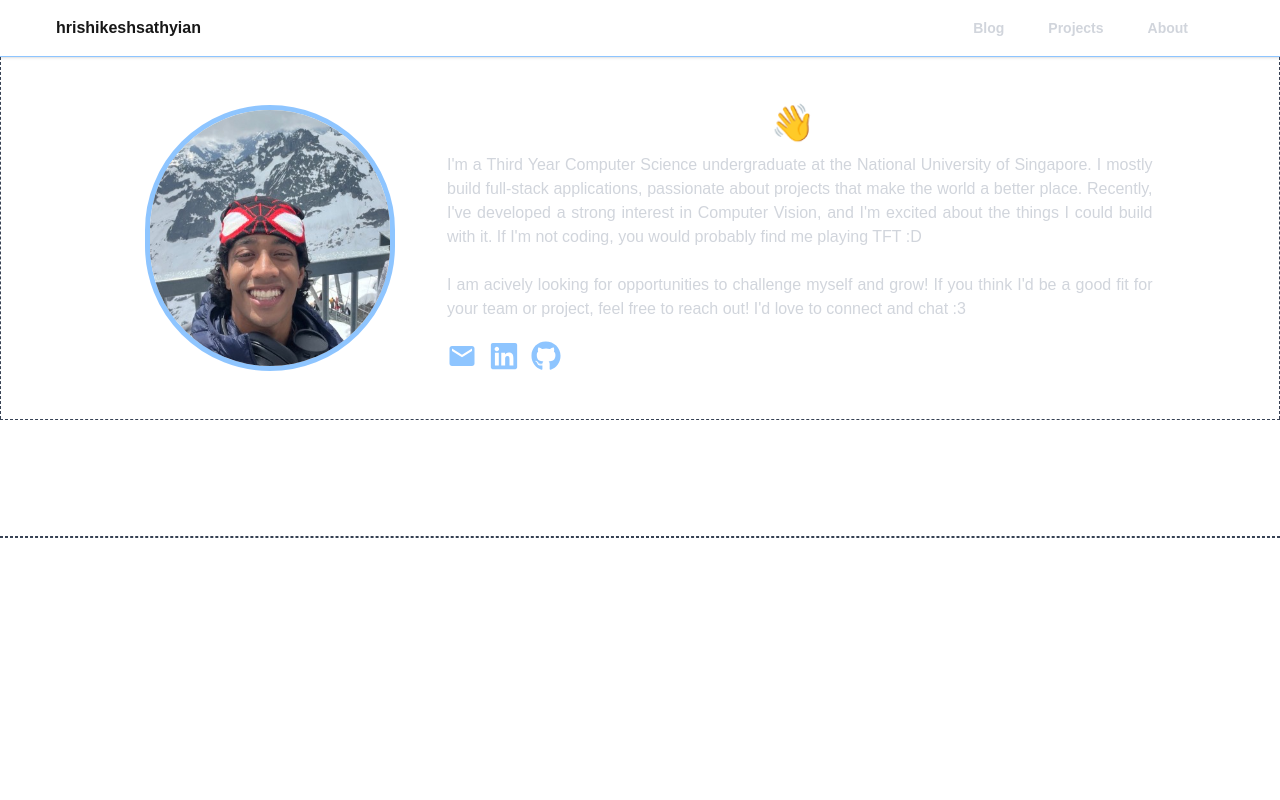
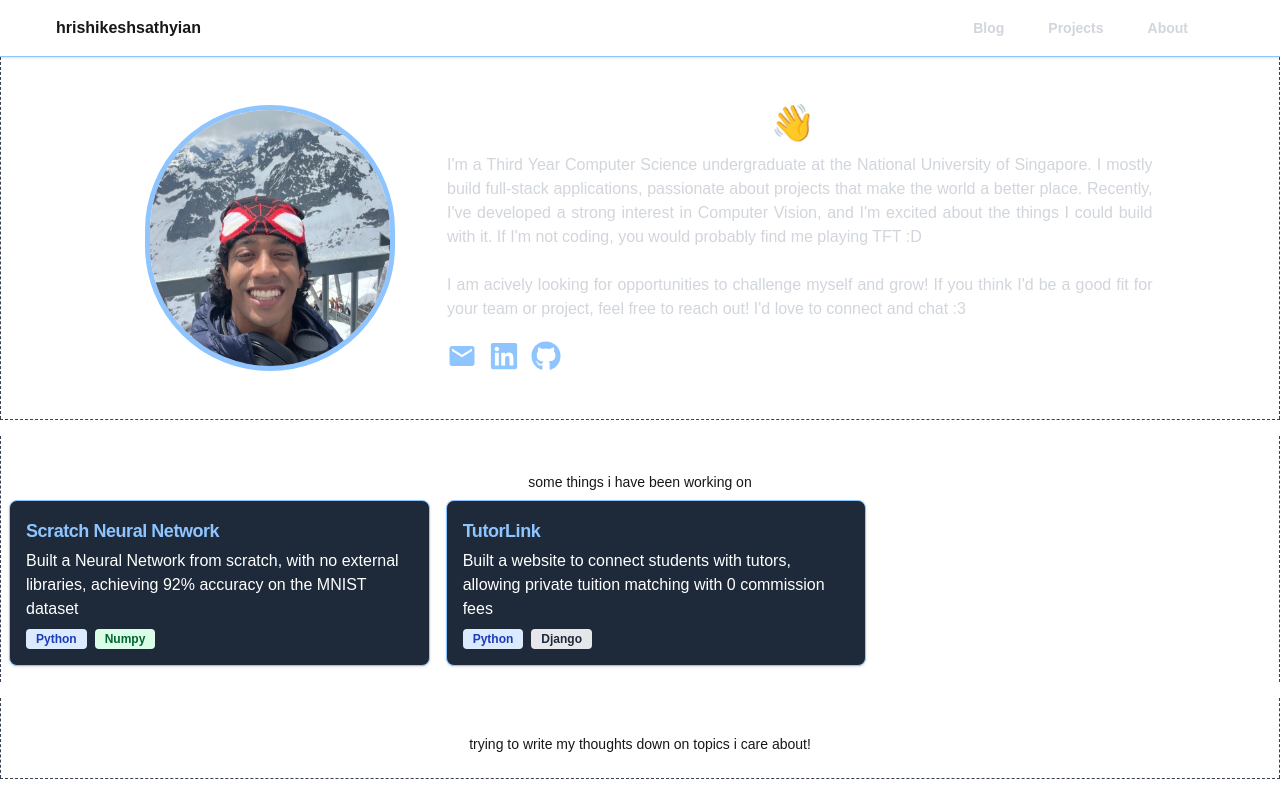
Before and after one commit to hrishikeshsathyian/hrishi-blog, a Next.js app in the folder hrishiblog/: page / in a window 1280 px wide. Built offline with nearby package versions, Linux system fonts and the light colour scheme.

Commit message:
Set up project cards

```diff
--- a/hrishiblog/src/app/page.tsx
+++ b/hrishiblog/src/app/page.tsx
@@ -7,6 +7,7 @@ import { FaGithub, FaLinkedin } from "react-icons/fa";
 import { useState, useEffect } from "react";
 import { Typewriter } from "react-simple-typewriter";
 import { motion } from "framer-motion";
+import ProjectCard from "@/components/ProjectCard";
 
 enum Stage {
   TYPEWRITER = "TYPEWRITER",
@@ -31,11 +32,14 @@ export default function Home() {
           animate={
             stage === Stage.RENDER
               ? { top: "6.5rem", left: "4rem", x: 500, y: "0%", scale: 1 }
-            : { top: "50%", left: "50%", x: "-50%", y: "-50%", scale: 1}
+              : { top: "50%", left: "50%", x: "-50%", y: "-50%", scale: 1 }
           }
           transition={{ duration: 1 }}
-        className="fixed text-4xl font-bold text-white z-50"
+          className={`text-4xl font-bold text-white z-50 ${
+            stage === Stage.RENDER ? "absolute" : "fixed"
+          }`}
         >
+
         {stage === Stage.TYPEWRITER ? (
           <Typewriter
             words={["hi im hrishi "]}
@@ -109,12 +113,40 @@ export default function Home() {
             </div>
           </div>
           </div>
-          <div className="w-full border-b border-dashed border-gray-700 flex justify-center">
-            <div className="mx-auto pb-12 max-w-7xl">
-                <h1 className="text-3xl font-bold text-white my-4">projects</h1>
+          <div className="mx-auto max-w-7xl border-l border-r border-dashed border-gray-700">
+            <div className="pb-2 justify-center text-center">
+              <h1 className="text-3xl font-bold text-white mt-4">featured projects</h1>
+              <p className="text-sm text-grey-200">some things i have been working on</p>
+            </div>
+            <div className="flex flex-row gap-4 pb-4 px-2">
+                <div className="w-full md:w-1/2 lg:w-1/3">
+                  <ProjectCard
+                    title="Scratch Neural Network"
+                    description="Built a Neural Network from scratch, with no external libraries, achieving 92% accuracy on the MNIST dataset"
+                    tags={["Python", "Numpy"]}
+                    link="https://github.com/hrishikeshsathyian/ScratchNN"
+                  />
+                </div>
+                <div className="w-full md:w-1/2 lg:w-1/3">
+                  <ProjectCard
+                    title="TutorLink"
+                    description="Built a website to connect students with tutors, allowing private tuition matching with 0 commission fees"
+                    tags={["Python", "Django"]}
+                    link="https://github.com/hrishikeshsathyian/ScratchNN"
+                  />
+                </div>
+            </div>
+          </div>
+          <div className="mx-auto max-w-7xl border-l border-r border-dashed border-gray-700">
+            <div className="pb-2 justify-center text-center">
+              <h1 className="text-3xl font-bold text-white mt-4">blogs</h1>
+              <p className="text-sm text-grey-200">trying to write my thoughts down on topics i care about!</p>
+            </div>
+            <div className="flex flex-row gap-4 pb-4 px-2">
+                {/* TODO: Add blog cards here */}
+            </div>
           </div>
 
-          </div>
         </motion.div>
       </main>
       </div>
--- a/hrishiblog/src/components/ProjectCard.tsx
+++ b/hrishiblog/src/components/ProjectCard.tsx
@@ -1,4 +1,52 @@
 
-export default function ProjectCard() {
 
+interface ProjectCardProps {
+    title: string;
+    description: string;
+    tags: string[];
+    link: string;
 }
+
+const tagToColorMatch: Record<string, string> = {
+    Python: "bg-blue-100 text-blue-800",
+    JavaScript: "bg-yellow-100 text-yellow-800",
+    React: "bg-cyan-100 text-cyan-800",
+    Numpy: "bg-green-100 text-green-800",
+}
+
+
+export default function ProjectCard({title, description, tags, link}: ProjectCardProps) {
+  return (
+    <div className="transition-transform duration-300 ease-in-out hover:scale-[1.02]">
+      <a
+        href={link}
+        target="_blank"
+        className="flex flex-col items-center bg-gray-800 border border-blue-300 rounded-lg shadow-sm md:flex-row max-w-xl hover:bg-gray-700 hover:shadow-md hover:ring-2 hover:ring-blue-400 transition-all duration-300"
+      >
+        <div className="flex flex-col justify-between p-4 leading-normal">
+          <h5 className="mb-1 text-lg font-bold tracking-tight text-blue-300">
+            {title}
+          </h5>
+          <p className="mb-1 font-normal text-white">
+            {description}
+          </p>
+
+          {/* Tags */}
+          <div className="flex flex-wrap gap-2 mt-1">
+            {tags.map((tag, index) => {
+              const tagColor = tagToColorMatch[tag] || "bg-gray-200 text-gray-800";
+              return (
+                <span
+                  key={index}
+                  className={`${tagColor} text-xs font-semibold px-2.5 py-0.5 rounded`}
+                >
+                  {tag}
+                </span>
+              );
+            })}
+          </div>
+        </div>
+      </a>
+    </div>
+  );
+}
```
Also changed, not shown: hrishiblog/public/download.jpeg (added). Lines whose indentation alone changed are shown as unchanged.
